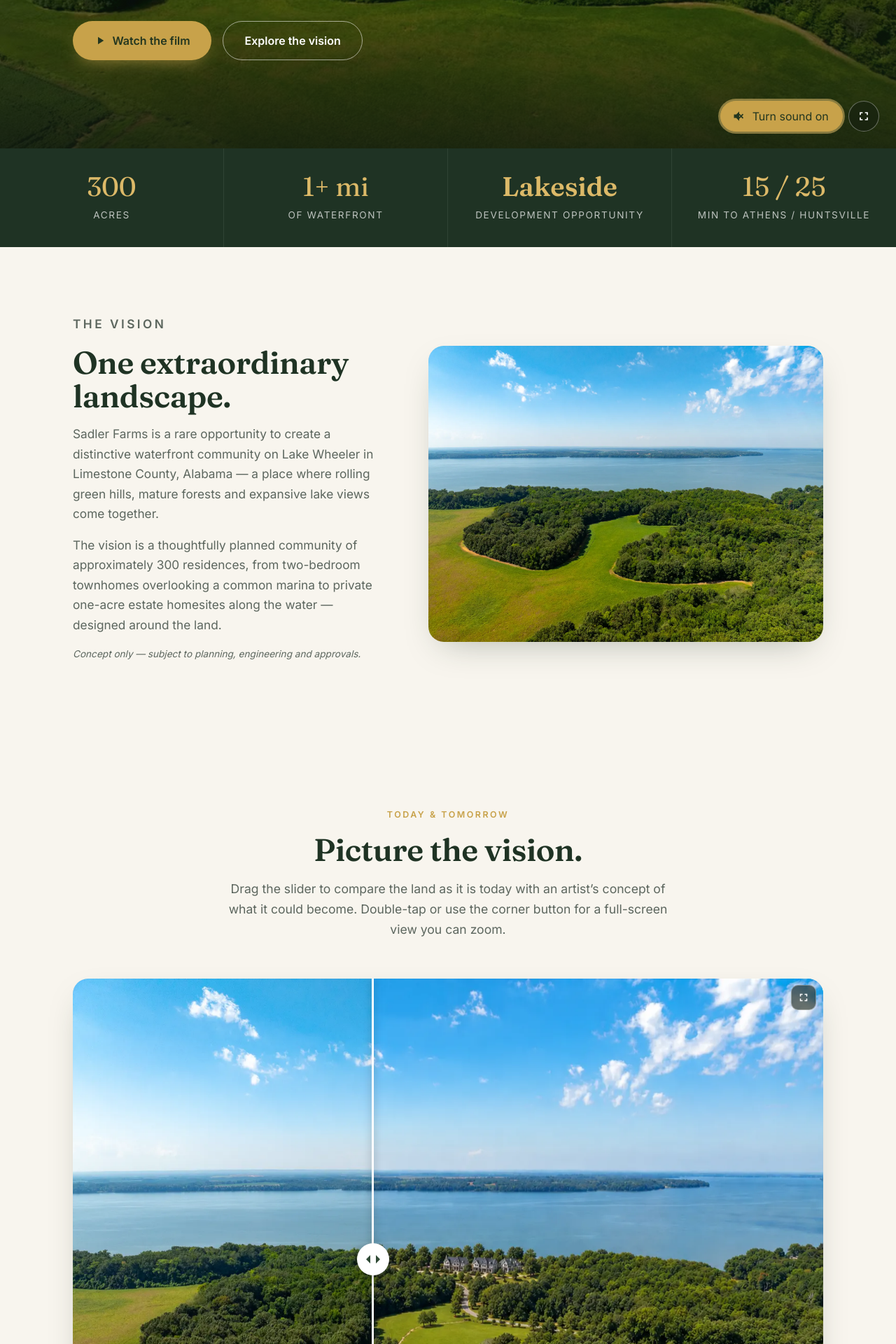
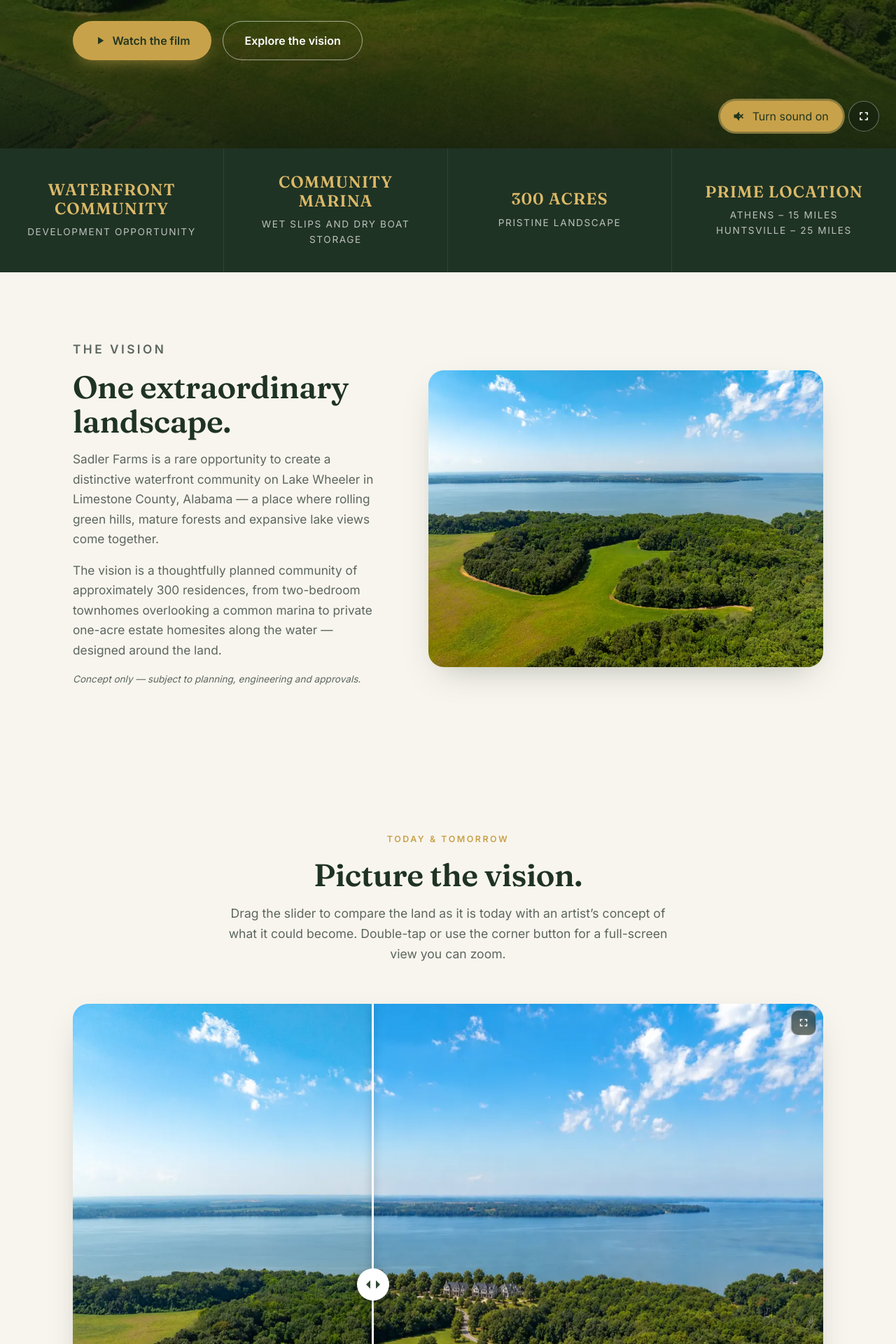
Before and after one commit to cawka/sadlerfarmsllc.com, a Jekyll site: the page built from index.html, in a window 1280 px wide. Shown: the part 616-2536 px from the top of the page at 70% size. Built offline with Jekyll 4.4.1, drawn with Linux system fonts in a browser that asks for light colours; comment, search, counter and statistics services are not loaded.

Commit message:
Stats bar: four headline tiles from the client's revision
The stats bar now reads Waterfront Community / Development
Opportunity, Community Marina / Wet Slips and Dry Boat Storage,
300 Acres / Pristine Landscape, and Prime Location / Athens 15 Miles,
Huntsville 25 Miles.

Headlines are uppercase serif text instead of big numbers, centered
vertically so tiles of different heights line up; labels are a bit
smaller on phones so each distance stays on one line.

Co-Authored-By: Claude Opus 5.5 <noreply@anthropic.com>
Claude-Session: https://claude.ai/code/session_01FiGmMBAuR3rbnLVuuFUXma

```diff
--- a/assets/css/style.scss
+++ b/assets/css/style.scss
@@ -118,11 +118,10 @@ a { color: var(--green); }
   background: var(--green-d); color: #fff;
   display: grid; grid-template-columns: repeat(4, 1fr);
 }
-.stats__item { padding: 2.2rem 1.5rem; text-align: center; border-right: 1px solid rgba(255,255,255,.08); }
+.stats__item { padding: 2.2rem 1.5rem; text-align: center; display: flex; flex-direction: column; justify-content: center; border-right: 1px solid rgba(255,255,255,.08); }
 .stats__item:last-child { border-right: none; }
-.stats__num { font-family: "Fraunces", serif; font-size: 2.4rem; color: var(--gold-l); line-height: 1; }
-.stats__label { display: block; margin-top: .5rem; font-size: .85rem; letter-spacing: .12em; text-transform: uppercase; color: rgba(255,255,255,.7); }
-.stats__num--bold { font-weight: 600; }
+.stats__head { display: block; font-family: "Fraunces", serif; font-size: 1.45rem; font-weight: 600; color: var(--gold-l); line-height: 1.15; letter-spacing: .04em; text-transform: uppercase; }
+.stats__label { display: block; margin-top: .6rem; font-size: .85rem; letter-spacing: .12em; line-height: 1.6; text-transform: uppercase; color: rgba(255,255,255,.7); }
 
 /* ---------- Sections ---------- */
 .section { padding: 6rem 0; }
@@ -521,7 +520,9 @@ html.no-scroll { overflow: hidden; }
   .nav__links a:hover { background: rgba(255,255,255,.08); }
 }
 @media (max-width: 640px) {
-  .stats__num { font-size: 1.9rem; }
+  .stats__head { font-size: 1.15rem; }
+  .stats__item { padding: 1.8rem .75rem; }
+  .stats__label { font-size: .78rem; letter-spacing: .07em; }
   .player-bar { right: 1rem; bottom: 1rem; left: 1rem; justify-content: flex-end; }
   .hero--video .hero__content { padding-bottom: 16vh; }
   .gallery { grid-template-columns: repeat(2, 1fr); }
--- a/index.html
+++ b/index.html
@@ -82,10 +82,10 @@ video:
 </header>
 
 <section class="stats">
-  <div class="stats__item"><span class="stats__num">300</span><span class="stats__label">Acres</span></div>
-  <div class="stats__item"><span class="stats__num">1+ mi</span><span class="stats__label">Of waterfront</span></div>
-  <div class="stats__item"><span class="stats__num stats__num--bold">Lakeside</span><span class="stats__label">Development Opportunity</span></div>
-  <div class="stats__item"><span class="stats__num">15 / 25</span><span class="stats__label">Min to Athens / Huntsville</span></div>
+  <div class="stats__item"><span class="stats__head">Waterfront Community</span><span class="stats__label">Development Opportunity</span></div>
+  <div class="stats__item"><span class="stats__head">Community Marina</span><span class="stats__label">Wet Slips and Dry Boat Storage</span></div>
+  <div class="stats__item"><span class="stats__head">300 Acres</span><span class="stats__label">Pristine Landscape</span></div>
+  <div class="stats__item"><span class="stats__head">Prime Location</span><span class="stats__label">Athens&nbsp;&ndash; 15&nbsp;Miles<br>Huntsville&nbsp;&ndash; 25&nbsp;Miles</span></div>
 </section>
 
 <main>
```
